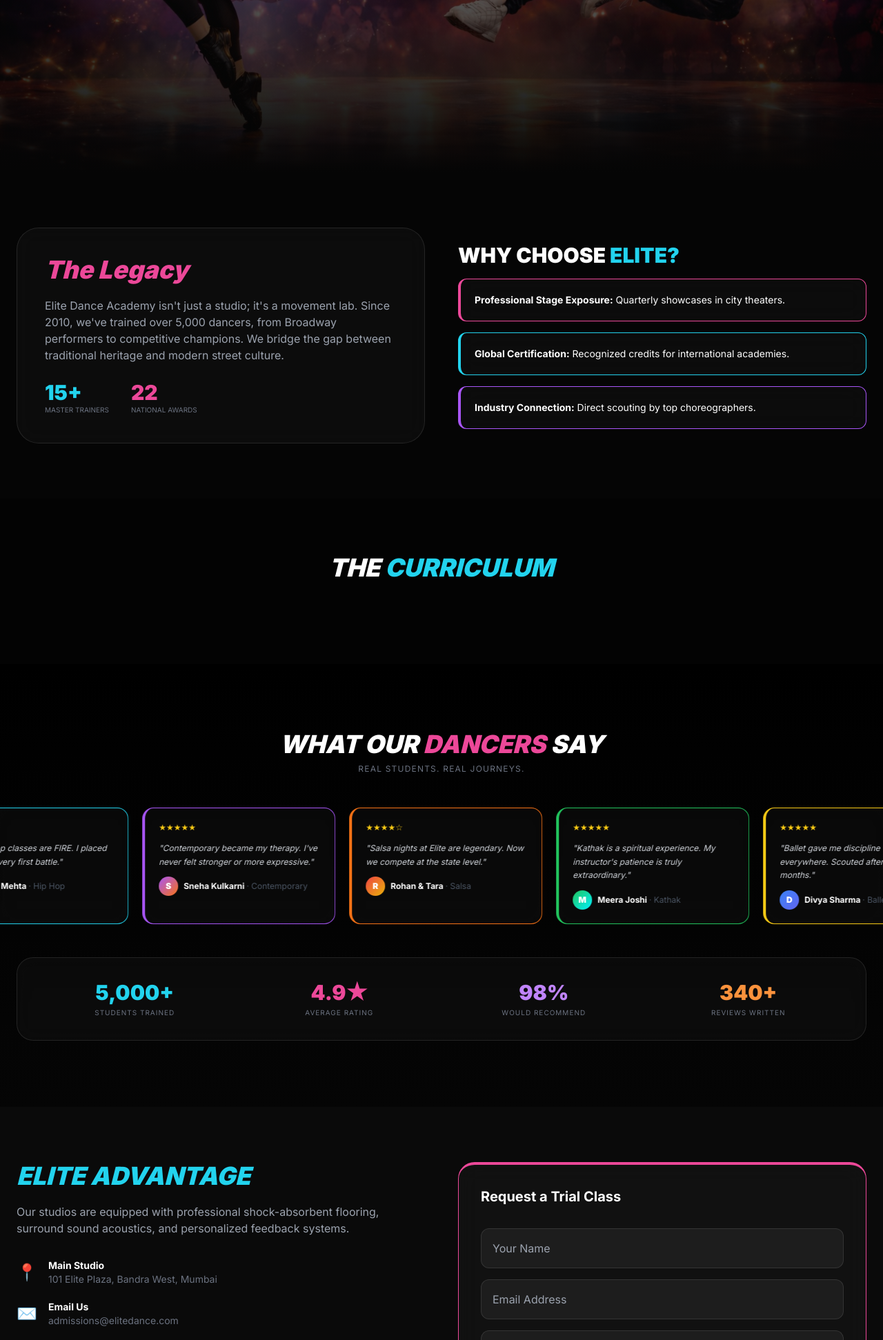
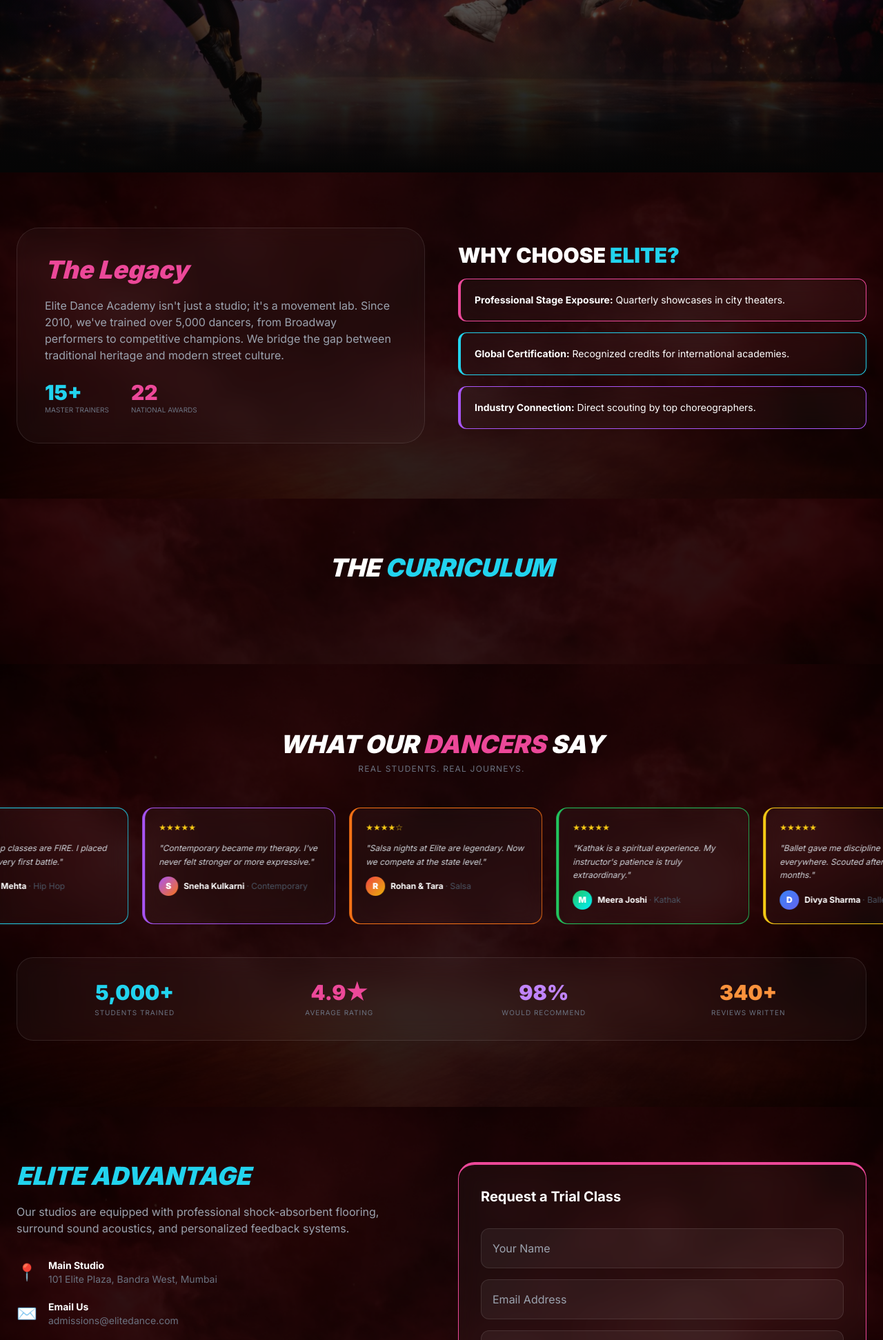
Before and after one commit to 24A31A05EH/elite-dance, a Flask app: page / in a window 1280 px wide. Shown: the part 550-2493 px from the top of the page at 69% size. Run offline with Flask 3, Linux system fonts and the light colour scheme; some libraries are stand-ins or nearby versions.

Commit message:
Update index.html

```diff
--- a/templates/index.html
+++ b/templates/index.html
@@ -66,6 +66,20 @@
 
         @media (max-width: 640px) { .stats-grid { grid-template-columns: 1fr 1fr; } }
         @media (max-width: 480px) { .hero-title { font-size: 3.5rem !important; } }
+
+        /* ── BACKGROUND IMAGE ── */
+        .dim-bg { position: relative; }
+        .dim-bg::before {
+            content: '';
+            position: absolute;
+            inset: 0;
+            background-image: url('/static/backround.jpeg');
+            background-size: cover;
+            background-position: center;
+            filter: brightness(0.18);
+            z-index: 0;
+        }
+        .dim-bg > * { position: relative; z-index: 1; }
     </style>
 </head>
 <body>
@@ -135,7 +149,7 @@
 </section>
 
 <!-- ABOUT -->
-<section id="about" class="py-16 md:py-20 px-4 md:px-6 max-w-7xl mx-auto">
+<section id="about" class="dim-bg py-16 md:py-20 px-4 md:px-6 max-w-7xl mx-auto">
     <div class="grid md:grid-cols-2 gap-8 md:gap-12 items-center">
         <div class="glass p-7 md:p-10 rounded-[2rem]">
             <h3 class="text-3xl md:text-4xl font-black mb-5 italic text-pink-500">The Legacy</h3>
@@ -155,7 +169,7 @@
 </section>
 
 <!-- COURSES -->
-<section id="courses" class="py-16 md:py-20 px-4 md:px-6 bg-black/40">
+<section id="courses" class="dim-bg py-16 md:py-20 px-4 md:px-6">
     <div class="max-w-7xl mx-auto">
         <h2 class="text-center text-3xl md:text-4xl font-black mb-10 italic uppercase">The <span class="text-cyan-400">Curriculum</span></h2>
         <div id="dance-grid" class="grid grid-cols-2 md:grid-cols-3 gap-4 md:gap-6"></div>
@@ -163,7 +177,7 @@
 </section>
 
 <!-- TESTIMONIALS -->
-<section id="testimonials" class="py-16 md:py-24 px-0 overflow-hidden" style="background: linear-gradient(to bottom, #000, #050505);">
+<section id="testimonials" class="dim-bg py-16 md:py-24 px-0 overflow-hidden">
     <div class="max-w-7xl mx-auto px-4 md:px-6">
         <h2 class="text-center text-3xl md:text-4xl font-black mb-2 italic uppercase">What Our <span class="text-pink-500">Dancers</span> Say</h2>
         <p class="text-center text-gray-500 text-xs mb-12 uppercase tracking-widest">Real students. Real journeys.</p>
@@ -195,7 +209,7 @@
 </section>
 
 <!-- CONTACT -->
-<section id="contact" class="py-16 md:py-20 px-4 md:px-6 bg-white/[0.02]">
+<section id="contact" class="dim-bg py-16 md:py-20 px-4 md:px-6">
     <div class="max-w-7xl mx-auto grid md:grid-cols-2 gap-10 md:gap-12">
         <div>
             <h3 class="text-3xl md:text-4xl font-black mb-5 uppercase italic text-cyan-400">Elite Advantage</h3>
@@ -270,12 +284,10 @@
         <form id="enrollmentForm" class="space-y-3">
             <input type="text" id="name" placeholder="Full Name" required class="p-4 rounded-xl outline-none">
             <input type="email" id="email" placeholder="Email Address" required class="p-4 rounded-xl outline-none">
-            <!-- ✅ Phone: only digits, max 10 -->
             <input type="tel" id="phone" placeholder="Phone Number (10 digits)" required maxlength="10"
                 oninput="this.value=this.value.replace(/[^0-9]/g,'').slice(0,10)"
                 class="p-4 rounded-xl outline-none">
             <div class="grid grid-cols-2 gap-3">
-                <!-- ✅ Age: max 2 digits, 1-99 only -->
                 <input type="number" id="age" placeholder="Age" min="1" max="99"
                     oninput="if(this.value.length>2)this.value=this.value.slice(0,2);if(parseInt(this.value)>99)this.value=99;if(parseInt(this.value)<1&&this.value!='')this.value=1"
                     class="p-4 rounded-xl outline-none">
@@ -293,11 +305,7 @@
 </div>
 
 <script>
-// ─── MOBILE MENU ─────────────────────────────────────────────
-function toggleMenu() {
-    document.getElementById('mobile-menu').classList.toggle('open');
-}
-
+function toggleMenu() { document.getElementById('mobile-menu').classList.toggle('open'); }
 document.querySelectorAll('a[href^="#"]').forEach(link => {
     link.addEventListener('click', function(e) {
         e.preventDefault();
@@ -305,90 +313,36 @@ document.querySelectorAll('a[href^="#"]').forEach(link => {
         if (target) target.scrollIntoView({ behavior: 'smooth', block: 'start' });
     });
 });
-
-// ─── SUPABASE INIT ────────────────────────────────────────────
 const SUPABASE_URL = "https://yhvnbwwxlkbccishcuue.supabase.co";
 const SUPABASE_ANON_KEY = "eyJhbGciOiJIUzI1NiIsInR5cCI6IkpXVCJ9.eyJpc3MiOiJzdXBhYmFzZSIsInJlZiI6Inlodm5id3d4bGtiY2Npc2hjdXVlIiwicm9sZSI6ImFub24iLCJpYXQiOjE3NzI2MjIyODksImV4cCI6MjA4ODE5ODI4OX0.F4TFa8Bh6APz25gasQN8JvGwcx5QZyTqr-UZxMUIug0";
 const SITE_URL = "https://web-production-93d2c.up.railway.app";
-
 const { createClient } = supabase;
-const supabaseClient = createClient(SUPABASE_URL, SUPABASE_ANON_KEY, {
-    auth: { persistSession: true, detectSessionInUrl: true }
+const supabaseClient = createClient(SUPABASE_URL, SUPABASE_ANON_KEY, { auth: { persistSession: true, detectSessionInUrl: true } });
+let currentSession = null;
+supabaseClient.auth.getSession().then(({ data: { session } }) => { currentSession = session; updateAuthUI(session); if (session) prefillForm(session.user); });
+supabaseClient.auth.onAuthStateChange((event, session) => {
+    if (event === 'SIGNED_IN') { currentSession = session; updateAuthUI(session); prefillForm(session.user); if (sessionStorage.getItem('pendingEnroll')) { sessionStorage.removeItem('pendingEnroll'); document.getElementById('auth-gate').classList.add('hidden'); setTimeout(showEnroll, 400); } }
+    if (event === 'SIGNED_OUT') { currentSession = null; updateAuthUI(null); document.getElementById('name').value = ''; document.getElementById('email').value = ''; }
 });
-
-let currentSession = null;
-
-supabaseClient.auth.getSession().then(({ data: { session } }) => {
-    currentSession = session;
-    updateAuthUI(session);
-    if (session) prefillForm(session.user);
-});
-
-supabaseClient.auth.onAuthStateChange((event, session) => {
-    if (event === 'SIGNED_IN') {
-        currentSession = session;
-        updateAuthUI(session);
-        prefillForm(session.user);
-        if (sessionStorage.getItem('pendingEnroll')) {
-            sessionStorage.removeItem('pendingEnroll');
-            document.getElementById('auth-gate').classList.add('hidden');
-            setTimeout(showEnroll, 400);
-        }
-    }
-    if (event === 'SIGNED_OUT') {
-        currentSession = null;
-        updateAuthUI(null);
-        document.getElementById('name').value  = '';
-        document.getElementById('email').value = '';
-    }
-});
-
-// ─── AUTH UI ──────────────────────────────────────────────────
 function updateAuthUI(session) {
-    const loginWrap   = document.getElementById('login-btn-wrap');
+    const loginWrap = document.getElementById('login-btn-wrap');
     const userDisplay = document.getElementById('user-display');
     if (session && session.user) {
         const meta = session.user.user_metadata || {};
         const displayName = meta.full_name || meta.name || session.user.email;
         const avatarUrl = meta.avatar_url || 'https://ui-avatars.com/api/?name=' + encodeURIComponent(displayName) + '&background=ff007f&color=fff';
-        loginWrap.classList.add('hidden');
-        userDisplay.classList.remove('hidden');
-        document.getElementById('user-name').textContent         = displayName;
-        document.getElementById('user-avatar').src               = avatarUrl;
-        document.getElementById('enroll-avatar').src             = avatarUrl;
-        document.getElementById('enroll-user-name').textContent  = displayName;
+        loginWrap.classList.add('hidden'); userDisplay.classList.remove('hidden');
+        document.getElementById('user-name').textContent = displayName;
+        document.getElementById('user-avatar').src = avatarUrl;
+        document.getElementById('enroll-avatar').src = avatarUrl;
+        document.getElementById('enroll-user-name').textContent = displayName;
         document.getElementById('enroll-user-email').textContent = session.user.email;
-    } else {
-        loginWrap.classList.remove('hidden');
-        userDisplay.classList.add('hidden');
-    }
+    } else { loginWrap.classList.remove('hidden'); userDisplay.classList.add('hidden'); }
 }
-
-function prefillForm(user) {
-    const meta = user.user_metadata || {};
-    document.getElementById('name').value  = meta.full_name || meta.name || '';
-    document.getElementById('email').value = user.email || '';
-}
-
-async function signInWithGoogle() {
-    const { error } = await supabaseClient.auth.signInWithOAuth({
-        provider: 'google',
-        options: { redirectTo: SITE_URL + '/' }
-    });
-    if (error) alert('Sign-in error: ' + error.message);
-}
-
-function signInFromGate() {
-    sessionStorage.setItem('pendingEnroll', '1');
-    signInWithGoogle();
-}
-
-async function signOut() {
-    const { error } = await supabaseClient.auth.signOut();
-    if (error) console.error('Sign-out error:', error.message);
-}
-
-// ─── DANCE DATA ───────────────────────────────────────────────
+function prefillForm(user) { const meta = user.user_metadata || {}; document.getElementById('name').value = meta.full_name || meta.name || ''; document.getElementById('email').value = user.email || ''; }
+async function signInWithGoogle() { const { error } = await supabaseClient.auth.signInWithOAuth({ provider: 'google', options: { redirectTo: SITE_URL + '/' } }); if (error) alert('Sign-in error: ' + error.message); }
+function signInFromGate() { sessionStorage.setItem('pendingEnroll', '1'); signInWithGoogle(); }
+async function signOut() { const { error } = await supabaseClient.auth.signOut(); if (error) console.error('Sign-out error:', error.message); }
 const danceData = {
     'Bharatanatyam': { icon:'🕉️', accent:'accent-pink',   fee:'₹2,500/mo', bg:'/static/bharatanatyam.jpeg', desc:'A major form of Indian classical dance that originated in Tamil Nadu. Known for its fixed upper torso, bent legs, and flexed knees combined with spectacular footwork.', mastery:['Hand Gestures (Mudras)','Facial Expressions (Abhinaya)','Rhythmic Patterns (Tala)','Traditional Arangetram Prep'] },
     'Hip Hop':       { icon:'👟', accent:'accent-cyan',    fee:'₹3,000/mo', bg:'/static/hiphop.jpeg',        desc:'Vibrant street dance styles primarily performed to hip-hop music. Covers foundation of urban movement and personal freestyle expression.', mastery:['Popping & Locking','Breaking Foundations','Choreography Memory','Freestyle Battle Tactics'] },
@@ -400,10 +354,8 @@ const danceData = {
     'Kuchipudi':     { icon:'✨', accent:'accent-orange',  fee:'₹2,500/mo', bg:'/static/kuchipudi.png',     desc:'One of the eight major Indian classical dances — a dance-drama rooted in the ancient Natya Shastra.', mastery:['Tarangam (Dancing on plate)','Dramatic Speech','Symmetry & Grace','Classical Literature'] },
     'Freestyle':     { icon:'🌀', accent:'accent-indigo',  fee:'₹2,800/mo', bg:'/static/freestyle.png',     desc:'Unrestricted, expressive movement drawn from multiple dance styles. Build your own unique performance identity.', mastery:['Improvisation','Style Fusion','Stage Confidence','Personal Choreography'] }
 };
-
-const grid        = document.getElementById('dance-grid');
+const grid = document.getElementById('dance-grid');
 const styleSelect = document.getElementById('dance_style');
-
 Object.keys(danceData).forEach(style => {
     const d = danceData[style];
     grid.innerHTML += `
@@ -414,161 +366,61 @@ Object.keys(danceData).forEach(style => {
         </div>`;
     styleSelect.innerHTML += `<option value="${style}">${style}</option>`;
 });
-
-// ─── MODALS ───────────────────────────────────────────────────
 function showDetails(style) {
     const d = danceData[style];
-    document.getElementById('detail-title').innerText       = style;
-    document.getElementById('detail-icon').innerText        = d.icon;
-    document.getElementById('detail-fee').innerText         = 'Tuition: ' + d.fee;
+    document.getElementById('detail-title').innerText = style;
+    document.getElementById('detail-icon').innerText = d.icon;
+    document.getElementById('detail-fee').innerText = 'Tuition: ' + d.fee;
     document.getElementById('detail-description').innerText = d.desc;
-    document.getElementById('detail-mastery').innerHTML     = d.mastery.map(i => `<li class="flex items-start gap-1">✅ ${i}</li>`).join('');
-    document.getElementById('dance_style').value            = style;
+    document.getElementById('detail-mastery').innerHTML = d.mastery.map(i => `<li class="flex items-start gap-1">✅ ${i}</li>`).join('');
+    document.getElementById('dance_style').value = style;
     document.getElementById('detail-modal-bg').style.backgroundImage = `url('${d.bg}')`;
     document.getElementById('detail-modal').classList.remove('hidden');
     document.body.style.overflow = 'hidden';
 }
-
-function closeDetails() {
-    document.getElementById('detail-modal').classList.add('hidden');
-    document.body.style.overflow = '';
-}
-
+function closeDetails() { document.getElementById('detail-modal').classList.add('hidden'); document.body.style.overflow = ''; }
 function showEnroll() {
-    if (!currentSession) {
-        document.getElementById('auth-gate').classList.remove('hidden');
-        return;
-    }
+    if (!currentSession) { document.getElementById('auth-gate').classList.remove('hidden'); return; }
     updateAuthUI(currentSession);
     document.getElementById('enroll-modal').classList.remove('hidden');
     document.body.style.overflow = 'hidden';
 }
-
-function closeEnroll() {
-    document.getElementById('enroll-modal').classList.add('hidden');
-    document.body.style.overflow = '';
-}
-
+function closeEnroll() { document.getElementById('enroll-modal').classList.add('hidden'); document.body.style.overflow = ''; }
 function switchToEnroll() { closeDetails(); showEnroll(); }
-
-// ─── ENROLL FORM ──────────────────────────────────────────────
 document.getElementById('enrollmentForm').onsubmit = async (e) => {
     e.preventDefault();
     const msg = document.getElementById('status-msg');
     const { data: { session } } = await supabaseClient.auth.getSession();
-
-    if (!session) {
-        msg.style.color = 'red';
-        msg.innerText = 'Session expired. Please sign in again.';
-        setTimeout(() => { closeEnroll(); document.getElementById('auth-gate').classList.remove('hidden'); }, 1500);
-        return;
-    }
-
-    // ✅ Phone validation
+    if (!session) { msg.style.color = 'red'; msg.innerText = 'Session expired. Please sign in again.'; setTimeout(() => { closeEnroll(); document.getElementById('auth-gate').classList.remove('hidden'); }, 1500); return; }
     const phoneVal = document.getElementById('phone').value.trim();
-    if (!/^\d{10}$/.test(phoneVal)) {
-        msg.style.color = 'red';
-        msg.innerText = 'Phone number must be exactly 10 digits.';
-        return;
-    }
-
-    // ✅ Age validation
+    if (!/^\d{10}$/.test(phoneVal)) { msg.style.color = 'red'; msg.innerText = 'Phone number must be exactly 10 digits.'; return; }
     const ageVal = document.getElementById('age').value;
-    if (ageVal && (parseInt(ageVal) < 1 || parseInt(ageVal) > 99)) {
-        msg.style.color = 'red';
-        msg.innerText = 'Please enter a valid age between 1 and 99.';
-        return;
-    }
-
-    msg.style.color = '#aaa';
-    msg.innerText = 'Processing...';
-
-    const payload = {
-        name:             document.getElementById('name').value.trim(),
-        email:            document.getElementById('email').value.trim(),
-        phone:            phoneVal,
-        age:              ageVal ? parseInt(ageVal) : null,
-        dance_style:      document.getElementById('dance_style').value,
-        experience_level: document.getElementById('experience_level').value
-    };
-
+    if (ageVal && (parseInt(ageVal) < 1 || parseInt(ageVal) > 99)) { msg.style.color = 'red'; msg.innerText = 'Please enter a valid age between 1 and 99.'; return; }
+    msg.style.color = '#aaa'; msg.innerText = 'Processing...';
+    const payload = { name: document.getElementById('name').value.trim(), email: document.getElementById('email').value.trim(), phone: phoneVal, age: ageVal ? parseInt(ageVal) : null, dance_style: document.getElementById('dance_style').value, experience_level: document.getElementById('experience_level').value };
     try {
-        const res = await fetch('/enroll', {
-            method: 'POST',
-            headers: {
-                'Content-Type': 'application/json',
-                'Authorization': `Bearer ${session.access_token}`
-            },
-            body: JSON.stringify(payload)
-        });
-
+        const res = await fetch('/enroll', { method: 'POST', headers: { 'Content-Type': 'application/json', 'Authorization': `Bearer ${session.access_token}` }, body: JSON.stringify(payload) });
         const result = await res.json();
-
-        if (res.ok) {
-            msg.style.color = '#00f2ff';
-            msg.innerText = '🎉 Welcome to the Academy! Check your email for confirmation.';
-            setTimeout(() => {
-                document.getElementById('enrollmentForm').reset();
-                msg.innerText = '';
-                closeEnroll();
-            }, 3500);
-        } else {
-            msg.style.color = 'red';
-            msg.innerText = result.error || 'Submission failed. Please try again.';
-        }
-    } catch (err) {
-        console.error(err);
-        msg.style.color = 'red';
-        msg.innerText = 'Server error. Try again.';
-    }
+        if (res.ok) { msg.style.color = '#00f2ff'; msg.innerText = '🎉 Welcome to the Academy! Check your email for confirmation.'; setTimeout(() => { document.getElementById('enrollmentForm').reset(); msg.innerText = ''; closeEnroll(); }, 3500); }
+        else { msg.style.color = 'red'; msg.innerText = result.error || 'Submission failed. Please try again.'; }
+    } catch (err) { msg.style.color = 'red'; msg.innerText = 'Server error. Try again.'; }
 };
-
-// ─── CONTACT FORM ─────────────────────────────────────────────
 async function submitContactForm() {
-    const name    = document.getElementById('contact-name').value.trim();
-    const email   = document.getElementById('contact-email').value.trim();
+    const name = document.getElementById('contact-name').value.trim();
+    const email = document.getElementById('contact-email').value.trim();
     const message = document.getElementById('contact-message').value.trim();
-    const status  = document.getElementById('contact-status');
-
-    if (!name || !email || !message) {
-        status.style.color = 'red';
-        status.innerText = 'Please fill in all fields.';
-        return;
-    }
-
-    status.style.color = '#aaa';
-    status.innerText = 'Sending...';
-
+    const status = document.getElementById('contact-status');
+    if (!name || !email || !message) { status.style.color = 'red'; status.innerText = 'Please fill in all fields.'; return; }
+    status.style.color = '#aaa'; status.innerText = 'Sending...';
     try {
-        const res = await fetch('/contact', {
-            method: 'POST',
-            headers: { 'Content-Type': 'application/json' },
-            body: JSON.stringify({ name, email, message })
-        });
+        const res = await fetch('/contact', { method: 'POST', headers: { 'Content-Type': 'application/json' }, body: JSON.stringify({ name, email, message }) });
         const result = await res.json();
-        if (res.ok) {
-            status.style.color = '#00f2ff';
-            status.innerText = '✅ Message sent! A mentor will contact you soon.';
-            document.getElementById('contact-name').value    = '';
-            document.getElementById('contact-email').value   = '';
-            document.getElementById('contact-message').value = '';
-        } else {
-            status.style.color = 'red';
-            status.innerText = result.error || 'Failed to send. Try again.';
-        }
-    } catch (err) {
-        console.error("Contact form error:", err);
-        status.style.color = 'red';
-        status.innerText = 'Server error. Try again.';
-    }
+        if (res.ok) { status.style.color = '#00f2ff'; status.innerText = '✅ Message sent! A mentor will contact you soon.'; document.getElementById('contact-name').value = ''; document.getElementById('contact-email').value = ''; document.getElementById('contact-message').value = ''; }
+        else { status.style.color = 'red'; status.innerText = result.error || 'Failed to send. Try again.'; }
+    } catch (err) { status.style.color = 'red'; status.innerText = 'Server error. Try again.'; }
 }
-
-document.getElementById('detail-modal').addEventListener('click', function(e) {
-    if (e.target === this) closeDetails();
-});
-document.getElementById('enroll-modal').addEventListener('click', function(e) {
-    if (e.target === this) closeEnroll();
-});
+document.getElementById('detail-modal').addEventListener('click', function(e) { if (e.target === this) closeDetails(); });
+document.getElementById('enroll-modal').addEventListener('click', function(e) { if (e.target === this) closeEnroll(); });
 </script>
 </body>
 </html>
```
